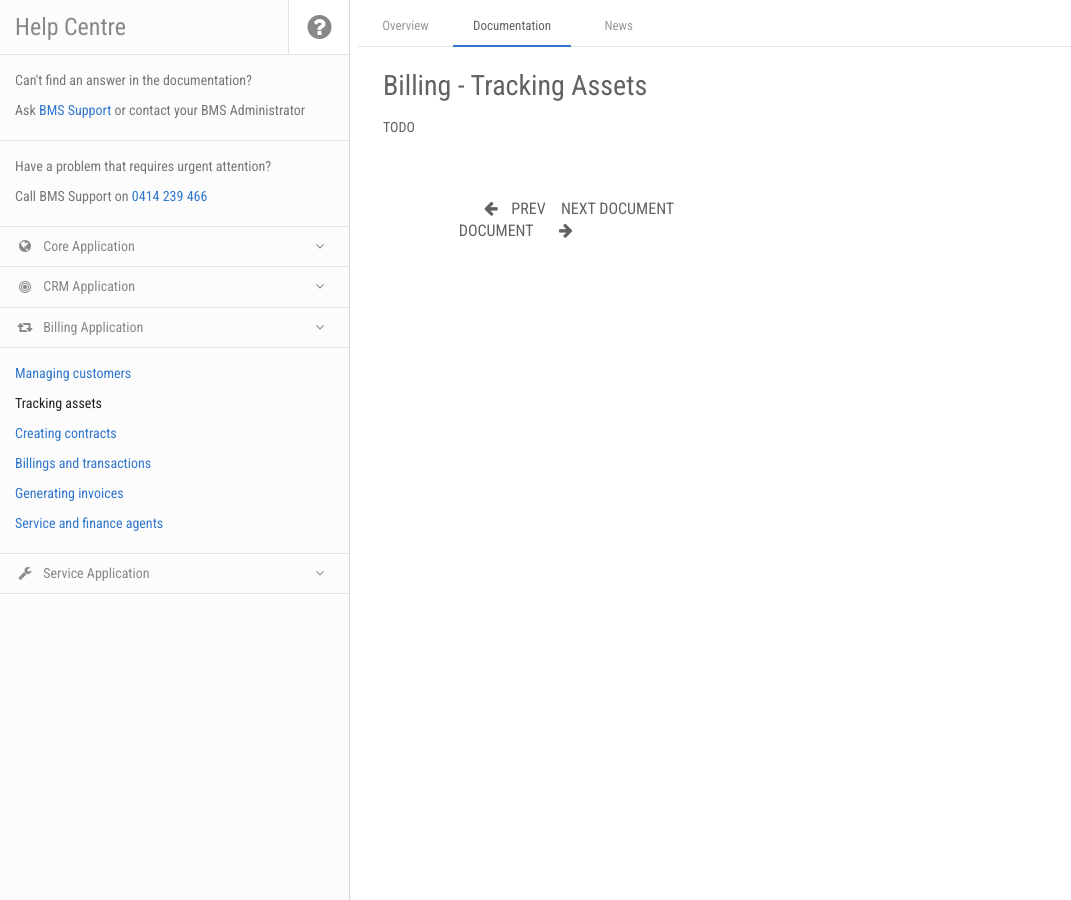
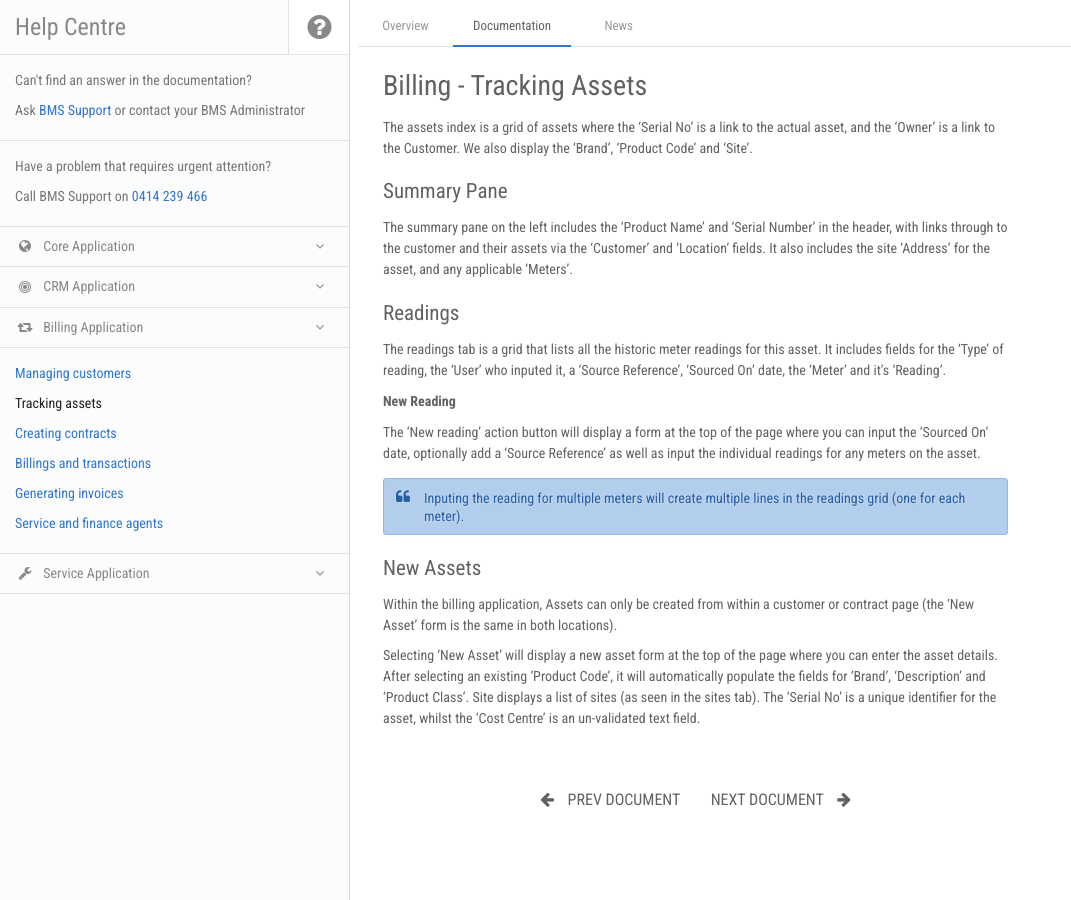
Before and after one commit to ambit/bms-support, a Jekyll site: the page built from docs/billing-tracking-assets.md, in a window 1280 px wide. Shown: the whole page, without its empty margins (0-1071 px from the left). Built offline with Jekyll 4.4.1, drawn with Linux system fonts in a browser that asks for light colours; nearby versions of some CDN libraries.

Commit message:
billing-tracking-assets

```diff
--- a/docs/billing-tracking-assets.md
+++ b/docs/billing-tracking-assets.md
@@ -6,4 +6,28 @@ next_section: billing-creating-contracts
 permalink: /docs/billing-tracking-assets/
 ---
 
-TODO
+The assets index is a grid of assets where the 'Serial No' is a link to the actual asset, and the 'Owner' is a link to the Customer. We also display the 'Brand', 'Product Code' and  'Site'.
+
+## Summary Pane
+
+The summary pane on the left includes the 'Product Name' and 'Serial Number' in the header, with links through to the customer and their assets via the 'Customer' and 'Location' fields. It also includes the site 'Address' for the asset, and any applicable 'Meters'.
+
+## Readings
+
+The readings tab is a grid that lists all the historic meter readings for this asset. It includes fields for the 'Type' of reading, the 'User' who inputed it, a 'Source Reference', 'Sourced On' date, the 'Meter' and it's 'Reading'.
+
+**New Reading**
+
+The 'New reading' action button will display a form at the top of the page where you can input the 'Sourced On' date, optionally add a 'Source Reference' as well as input the individual readings for any meters on the asset.
+
+<div class="note info">
+  <span class="fa fa-quote-left fa-lg">&nbsp;</span>
+  <h5>Inputing the reading for multiple meters will create multiple lines in the readings grid (one for each meter).</h5>
+</div>
+
+
+## New Assets
+
+Within the billing application, Assets can only be created from within a customer or contract page (the 'New Asset' form is the same in both locations).
+
+Selecting 'New Asset' will display a new asset form at the top of the page where you can enter the asset details. After selecting an existing 'Product Code', it will automatically populate the fields for 'Brand', 'Description' and 'Product Class'. Site displays a list of sites (as seen in the sites tab). The 'Serial No' is a unique identifier for the asset, whilst the 'Cost Centre' is an un-validated text field.
```
